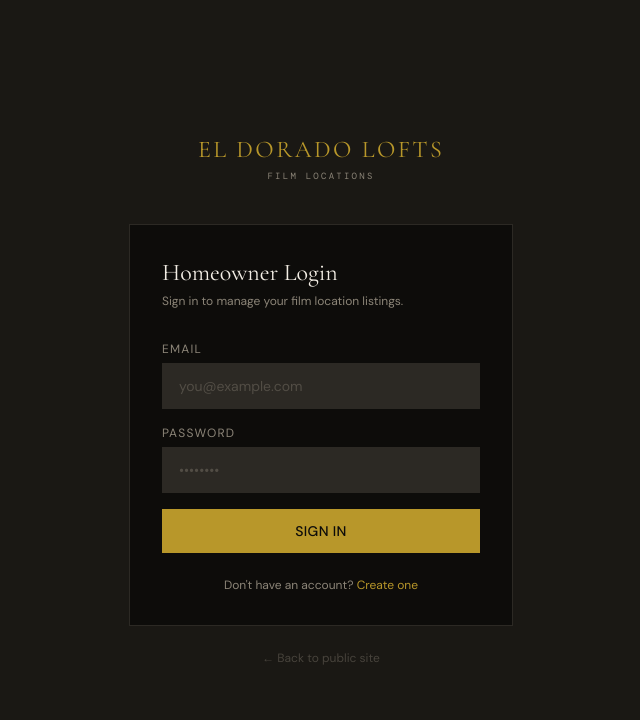
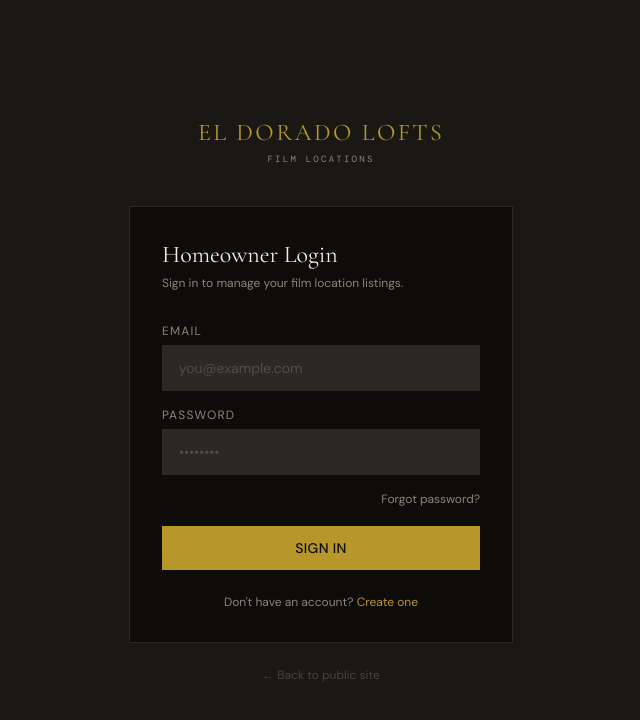
Before and after one commit to DTLAJosh/Filming, a React (Vite) app: page /login in a window 1280 px wide. Shown: the top 720 px of the page, without its empty margins (319-959 px from the left). Built offline with nearby package versions, Linux system fonts and the light colour scheme; no server answers; a web font is replaced by a local one.

Commit message:
Implement password reset feature in LoginPage
Added functionality to handle password reset requests and display success/error messages.

```diff
--- a/src/pages/LoginPage.jsx
+++ b/src/pages/LoginPage.jsx
@@ -7,6 +7,7 @@ export default function LoginPage() {
   const [password, setPassword] = useState('')
   const [loading, setLoading] = useState(false)
   const [error, setError] = useState(null)
+  const [resetSent, setResetSent] = useState(false)
   const navigate = useNavigate()
 
   const handleLogin = async (e) => {
@@ -19,6 +20,22 @@ export default function LoginPage() {
       setLoading(false)
     } else {
       navigate('/dashboard')
+    }
+  }
+
+  const handleForgotPassword = async () => {
+    if (!email) {
+      setError('Enter your email address above, then click Forgot password.')
+      return
+    }
+    const { error } = await supabase.auth.resetPasswordForEmail(email, {
+      redirectTo: 'https://glistening-druid-68008e.netlify.app/reset-password',
+    })
+    if (error) {
+      setError(error.message)
+    } else {
+      setResetSent(true)
+      setError(null)
     }
   }
 
@@ -35,7 +52,12 @@ export default function LoginPage() {
           <h1 className="font-display text-2xl text-ed-cream mb-1">Homeowner Login</h1>
           <p className="font-body text-xs text-ed-stone mb-8">Sign in to manage your film location listings.</p>
 
-          {error && (
+          {resetSent && (
+          <p className="text-green-400 text-sm text-center">
+            Password reset email sent — check your inbox.
+          </p>
+        )}
+        {error && (
             <div className="bg-red-900/30 border border-red-800 text-red-300 text-sm px-4 py-3 mb-6 font-body">
               {error}
             </div>
@@ -65,6 +87,13 @@ export default function LoginPage() {
               />
             </div>
             <button
+              type="button"
+              onClick={handleForgotPassword}
+              className="text-xs text-ed-stone hover:text-ed-gold transition-colors text-right w-full -mt-2 mb-2"
+            >
+              Forgot password?
+            </button>
+            <button
               type="submit"
               disabled={loading}
               className="btn-primary w-full justify-center mt-2"
```
